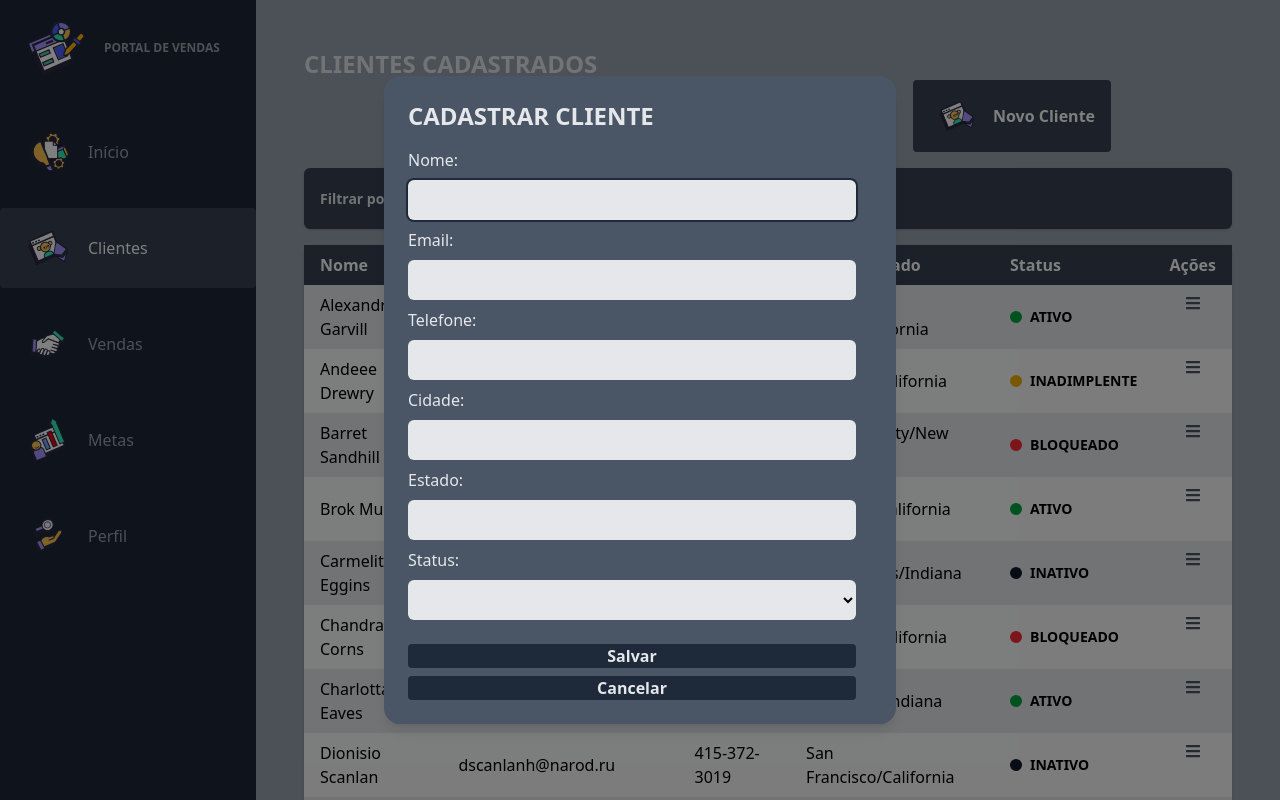
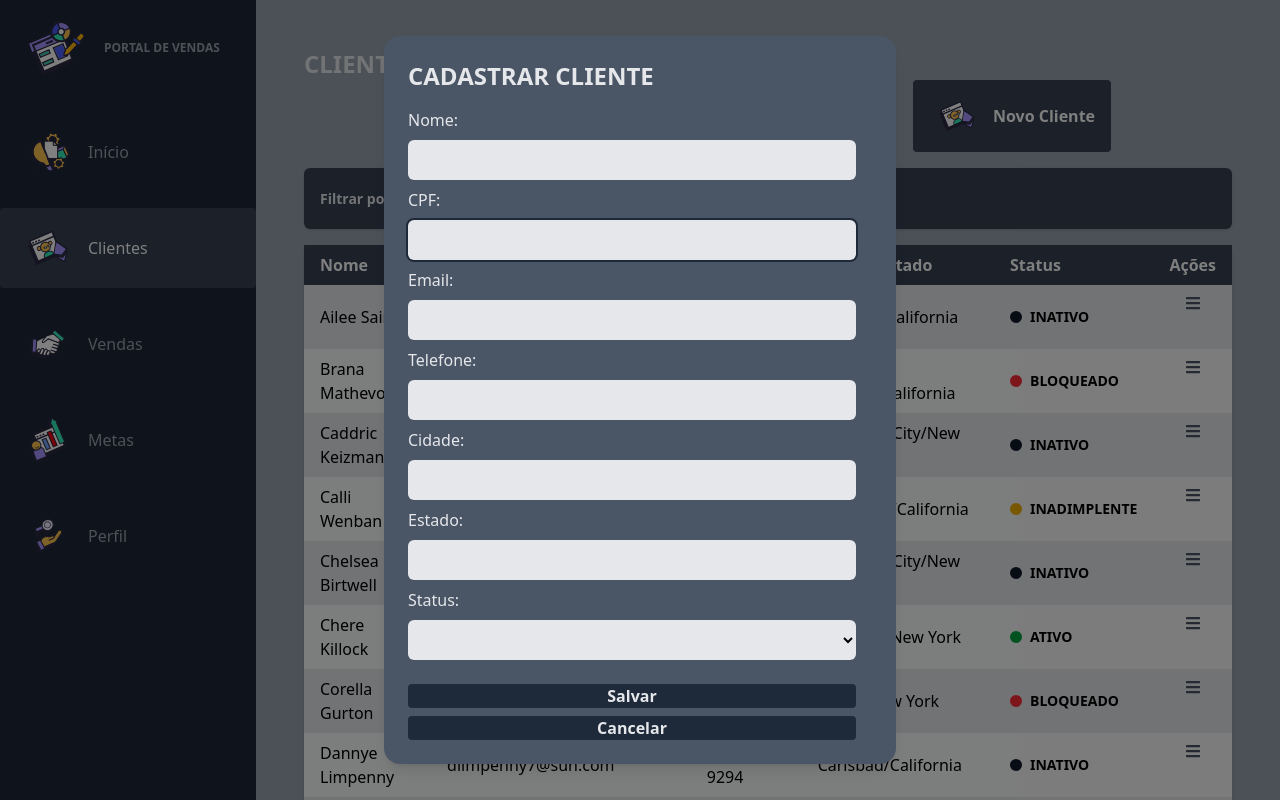
Before and after one commit to MatheusGomes00/ProjetosJS-TS-NEST-REACT, a React (Vite) app in the folder InterfaceReact/frontv1/: page /sales-track/clientes in a window 1280 px wide. Both pictures are taken after a click on the button "Novo Cliente". Built offline with nearby package versions, Linux system fonts and the light colour scheme.

Commit message:
feat: integração botão de editar cliente com o modal de edição

```diff
--- a/InterfaceReact/frontv1/src/components/clientes/ClienteModal.jsx
+++ b/InterfaceReact/frontv1/src/components/clientes/ClienteModal.jsx
@@ -4,15 +4,25 @@ import {useFormStatus} from "react-dom";
 
 
 export const ClienteModal = ({text, modalAction, onClose, cliente}) => {
+    const formRef = useRef(null);
     return (
         <div className={"fixed inset-0 flex items-center justify-center bg-black/50 z-50"}
-             onClick={onClose}
+             onClick={() => {
+                formRef.current?.reset();
+                onClose()
+            }}
         >
             <div className={"bg-gray-600 text-gray-200 rounded-2xl shadow-lg w-full max-w-lg p-6 relative"}
                  onClick={(e) => e.stopPropagation()}
             >
                 <Cabecalho text={text}/>
-                <ModalBody modalAction={modalAction} onClose={onClose} cliente={cliente} />
+                <ModalBody modalAction={modalAction} cliente={cliente}
+                    onClose={() => {
+                        formRef.current?.reset();
+                        onClose()
+                    }}
+                    formRef={formRef}
+                />
             </div>
         </div>
     )
@@ -25,9 +35,8 @@ export function InputModal({type, step, name, id, defaultValue, autoFocus}) {
     );
 }
 
-function ModalBody({modalAction, onClose, cliente}) {
+function ModalBody({modalAction, onClose, cliente, formRef}) {
     const [sucesso, setSucesso] = useState(false);
-    const formRef = useRef(null);
     const { pending } = useFormStatus();
 
     return (
@@ -41,10 +50,14 @@ function ModalBody({modalAction, onClose, cliente}) {
                         setSucesso(false);
                     }, 3000);
                 }}
-                  className={"flex flex-col gap-2 w-full max-w-md"}>
-
+                className={"flex flex-col gap-2 w-full max-w-md"}
+            >
                 <label htmlFor="nome">Nome: </label>
                 <InputModal type="text" name="nome" id="nome" autoFocus defaultValue={cliente?.nome || ""}  />
+
+                <label htmlFor="cpf">CPF: </label>
+                <InputModal type="text" name="cpf" id="cpf" autoFocus defaultValue={cliente?.cpf || ""}  />
+
 
                 <label htmlFor="email">Email: </label>
                 <InputModal type="text" name="email" id="email" defaultValue={cliente?.email || ""} />
@@ -75,7 +88,12 @@ function ModalBody({modalAction, onClose, cliente}) {
                         className="bg-gray-800 hover:bg-blue-700 text-gray-200 font-semibold rounded gap-2 mt-4">
                     {pending ? "Salvando..." : "Salvar"}
                 </button>
-                <button type="button" onClick={onClose} disabled={pending}
+                <button type="button"
+                        onClick={() => {
+                            formRef.current?.reset();
+                            onClose();
+                        }}
+                        disabled={pending}
                         className={"bg-gray-800 hover:bg-gray-400 text-gray-200 font-semibold rounded gap-2"}>
                     Cancelar
                 </button>
--- /dev/null
+++ b/InterfaceReact/frontv1/src/components/clientes/clientes.jsx
@@ -0,0 +1,114 @@
+import React, {useEffect, useState} from 'react';
+import clientesImg from "../../assets/clientes1.svg";
+import {BlueButton} from "../ui/buttons.jsx";
+import {SearchBar} from "../ui/barraPesquisa.jsx";
+import {ClienteTable} from "./ClienteTable.jsx";
+import {clientes_mock3} from "../../mocks/clientesMock.js"
+import {Pagination} from "../ui/paginacao.jsx";
+import {Cabecalho} from "../ui/heading.jsx";
+import {FiltroClienteStatus} from "../ui/filtroSection.jsx";
+import {ClienteModal} from "./ClienteModal.jsx";
+import {buscarCliente, handleNovoCliente, handleEditarCliente} from "../../services/ClienteService.js";
+import {createPortal} from "react-dom";
+
+
+const Clientes = () => {
+    const [clientes, setClientes] = useState([]);
+    const [currentPage, setCurrentPage] = useState(1);
+    const [totalPage, setTotalPage] = useState(0);
+    const [statusFiltro, setStatusFiltro] = useState("");
+    const [showModalAdicionarCliente, setShowModalAdicionarCliente] = useState(false);
+    const [showModalEditarCliente, setShowModalEditarCliente] = useState(false);
+    const [clienteSelecionado, setClienteSelecionado] = useState();
+
+    const listarClientes = async () => {
+        //const response = await handleBuscarClientes();
+        const mock = clientes_mock3(currentPage, 10);
+        setClientes(mock.data);
+        setTotalPage(mock.pagination.totalPages)
+    }
+
+    useEffect(() => {
+        // listarClientes();
+        const mock = clientes_mock3(currentPage, 10);
+        setClientes(mock.data);
+        setTotalPage(mock.pagination.totalPages)
+    }, [currentPage]);
+
+
+    useEffect(() => {
+        const mock = clientes_mock3(currentPage, 10, statusFiltro);
+        // const filtrados = mock.data.filter((cliente) => statusFiltro === "" || cliente.status === statusFiltro);
+        setClientes(mock.data);
+        setTotalPage(mock.pagination.totalPages)
+    }, [currentPage, statusFiltro]);
+
+    const handleBuscarCliente = async (valorBusca) => {
+        const response = await buscarCliente(valorBusca);
+        setClientes(response.data);
+        setTotalPage(response.pagination.totalPages);
+    }
+
+    const handleWhatsapp = (cliente) => console.log("WhatsApp:", cliente.telefone);
+    // const handleEdit = (cliente) => console.log("Editar:", cliente.nome);
+    const handleDelete = (cliente) => console.log("Excluir:", cliente.nome);
+
+    return (
+        <div className={"p-6"}>
+            <Cabecalho text="Clientes Cadastrados">
+                <div className={"flex flex-col mb-4 md:flex-row items-center justify-center gap-6 w-full"}>
+                    <SearchBar text={"Pesquisar cliente"}
+                               busca={handleBuscarCliente}
+                               voltarLista={listarClientes}
+                    />
+                    <BlueButton onClick={() => setShowModalAdicionarCliente(true)}>
+                        <img src={clientesImg} className="w-14 h-14"  alt={"icone cliente"} />
+                        Novo Cliente
+                    </BlueButton>
+                    {showModalAdicionarCliente && createPortal(
+                        <ClienteModal text={"Cadastrar Cliente"} modalAction={handleNovoCliente}
+                                      onClose={() => setShowModalAdicionarCliente(false)}
+                        />,
+                        document.getElementById('modal-root')
+                    )}
+                </div>
+                <FiltroClienteStatus
+                    selectedStatus={statusFiltro}
+                    onChange={(e) => {
+                        setStatusFiltro(e.target.value);
+                        setCurrentPage(1)
+                    }}
+                />
+            </Cabecalho>
+            <div>
+                <ClienteTable
+                    clientes={clientes}
+                    onWhatsapp={handleWhatsapp}
+                    onDelete={handleDelete}
+                    onEdit={(cliente) => {
+                        setClienteSelecionado(cliente);
+                        setShowModalEditarCliente(true);
+                    }}
+                />
+                {showModalEditarCliente && createPortal(
+                    <ClienteModal text={"Editar Cliente"} modalAction={handleEditarCliente}
+                                      onClose={() => {
+                                        setShowModalEditarCliente(false)
+                                        setClienteSelecionado(null);
+                                    }}
+                                    cliente={clienteSelecionado}
+                        />,
+                        document.getElementById('modal-root')
+                )}
+                <Pagination
+                    currentPage={currentPage}
+                    totalPages={totalPage}
+                    onPageChange={setCurrentPage}
+                />
+            </div>
+
+        </div>
+    );
+};
+
+export default Clientes;
--- a/InterfaceReact/frontv1/src/mocks/listaClientes.js
+++ b/InterfaceReact/frontv1/src/mocks/listaClientes.js
@@ -1,253 +1,253 @@
 export const ListaClientes = () => {
     return [{
-        "nome": "Madeline Sheather",
-        "email": "msheather0@parallels.com",
-        "telefone": "951-592-2387",
-        "cpf": "581-74-9330",
+  "nome": "Rachelle Espine",
+  "email": "respine0@creativecommons.org",
+  "telefone": "213-957-6473",
+  "cpf": "418.387.057-38",
   "endereco": {
-            "cidade": "Riverside",
+    "cidade": "Los Angeles",
+    "estado": "California"
+  },
+  "status": "inativo"
+}, {
+  "nome": "Corella Gurton",
+  "email": "cgurton1@state.gov",
+  "telefone": "917-334-2911",
+  "cpf": "260.710.251-14",
+  "endereco": {
+    "cidade": "Bronx",
+    "estado": "New York"
+  },
+  "status": "bloqueado"
+}, {
+  "nome": "Kayle Loades",
+  "email": "kloades2@g.co",
+  "telefone": "323-348-5956",
+  "cpf": "746.229.815-08",
+  "endereco": {
+    "cidade": "Pasadena",
     "estado": "California"
   },
   "status": "inadimplente"
 }, {
-        "nome": "Alexandre Garvill",
-        "email": "agarvill1@usa.gov",
-        "telefone": "310-620-7668",
-        "cpf": "371-10-3921",
+  "nome": "Ailee Sainer",
+  "email": "asainer3@geocities.jp",
+  "telefone": "408-110-7636",
+  "cpf": "189.405.903-59",
   "endereco": {
-            "cidade": "Garden Grove",
+    "cidade": "San Jose",
+    "estado": "California"
+  },
+  "status": "inativo"
+}, {
+  "nome": "Levin McClarence",
+  "email": "lmcclarence4@sciencedirect.com",
+  "telefone": "716-865-8272",
+  "cpf": "943.202.913-79",
+  "endereco": {
+    "cidade": "Buffalo",
+    "estado": "New York"
+  },
+  "status": "inadimplente"
+}, {
+  "nome": "Calli Wenban",
+  "email": "cwenban5@shop-pro.jp",
+  "telefone": "626-190-1756",
+  "cpf": "857.590.314-36",
+  "endereco": {
+    "cidade": "Pasadena",
+    "estado": "California"
+  },
+  "status": "inadimplente"
+}, {
+  "nome": "Elnora Asprey",
+  "email": "easprey6@wikipedia.org",
+  "telefone": "602-195-0630",
+  "cpf": "084.176.756-61",
+  "endereco": {
+    "cidade": "Mesa",
+    "estado": "Arizona"
+  },
+  "status": "ativo"
+}, {
+  "nome": "Dannye Limpenny",
+  "email": "dlimpenny7@sun.com",
+  "telefone": "760-627-9294",
+  "cpf": "855.607.389-99",
+  "endereco": {
+    "cidade": "Carlsbad",
+    "estado": "California"
+  },
+  "status": "inativo"
+}, {
+  "nome": "Peyton Dodshon",
+  "email": "pdodshon8@youtube.com",
+  "telefone": "209-943-7521",
+  "cpf": "930.762.130-79",
+  "endereco": {
+    "cidade": "Stockton",
+    "estado": "California"
+  },
+  "status": "inadimplente"
+}, {
+  "nome": "Shaughn Bogges",
+  "email": "sbogges9@t-online.de",
+  "telefone": "516-854-1572",
+  "cpf": "928.364.903-47",
+  "endereco": {
+    "cidade": "Great Neck",
+    "estado": "New York"
+  },
+  "status": "inativo"
+}, {
+  "nome": "Francois Siggs",
+  "email": "fsiggsa@linkedin.com",
+  "telefone": "805-753-2695",
+  "cpf": "999.381.503-79",
+  "endereco": {
+    "cidade": "Bakersfield",
+    "estado": "California"
+  },
+  "status": "inadimplente"
+}, {
+  "nome": "Freddy Coghlin",
+  "email": "fcoghlinb@home.pl",
+  "telefone": "520-888-1937",
+  "cpf": "713.498.589-26",
+  "endereco": {
+    "cidade": "Tucson",
+    "estado": "Arizona"
+  },
+  "status": "ativo"
+}, {
+  "nome": "Gerladina McDarmid",
+  "email": "gmcdarmidc@bizjournals.com",
+  "telefone": "334-216-9364",
+  "cpf": "499.137.793-19",
+  "endereco": {
+    "cidade": "Montgomery",
+    "estado": "Alabama"
+  },
+  "status": "inadimplente"
+}, {
+  "nome": "Yehudi de la Tremoille",
+  "email": "yded@patch.com",
+  "telefone": "650-484-0836",
+  "cpf": "708.844.712-99",
+  "endereco": {
+    "cidade": "Pasadena",
+    "estado": "California"
+  },
+  "status": "inativo"
+}, {
+  "nome": "Brana Mathevon",
+  "email": "bmathevone@de.vu",
+  "telefone": "213-407-8880",
+  "cpf": "359.970.684-52",
+  "endereco": {
+    "cidade": "Los Angeles",
+    "estado": "California"
+  },
+  "status": "bloqueado"
+}, {
+  "nome": "Elora Malek",
+  "email": "emalekf@webnode.com",
+  "telefone": "323-775-9109",
+  "cpf": "388.916.293-80",
+  "endereco": {
+    "cidade": "Los Angeles",
     "estado": "California"
   },
   "status": "ativo"
 }, {
-        "nome": "Kirsteni Mithon",
-        "email": "kmithon2@examiner.com",
-        "telefone": "212-943-3124",
-        "cpf": "430-25-3760",
+  "nome": "Caddric Keizman",
+  "email": "ckeizmang@alexa.com",
+  "telefone": "917-552-7281",
+  "cpf": "349.781.271-90",
   "endereco": {
     "cidade": "New York City",
     "estado": "New York"
   },
   "status": "inativo"
 }, {
-        "nome": "Orlan Perroni",
-        "email": "operroni3@tmall.com",
-        "telefone": "805-468-3967",
-        "cpf": "817-67-7437",
+  "nome": "Hamish Safont",
+  "email": "hsafonth@addtoany.com",
+  "telefone": "323-522-5357",
+  "cpf": "152.078.428-27",
   "endereco": {
-            "cidade": "San Luis Obispo",
+    "cidade": "Los Angeles",
+    "estado": "California"
+  },
+  "status": "inadimplente"
+}, {
+  "nome": "Gerri Silver",
+  "email": "gsilveri@businesswire.com",
+  "telefone": "949-117-1574",
+  "cpf": "117.335.311-54",
+  "endereco": {
+    "cidade": "Huntington Beach",
     "estado": "California"
   },
   "status": "ativo"
 }, {
-        "nome": "Lesli Eddie",
-        "email": "leddie4@qq.com",
-        "telefone": "408-329-7233",
-        "cpf": "654-87-0873",
+  "nome": "Ganny McQuirk",
+  "email": "gmcquirkj@chicagotribune.com",
+  "telefone": "212-664-3364",
+  "cpf": "500.880.613-16",
+  "endereco": {
+    "cidade": "Jamaica",
+    "estado": "New York"
+  },
+  "status": "bloqueado"
+}, {
+  "nome": "Rolando MacKellen",
+  "email": "rmackellenk@histats.com",
+  "telefone": "626-527-6677",
+  "cpf": "527.709.309-97",
+  "endereco": {
+    "cidade": "Pasadena",
+    "estado": "California"
+  },
+  "status": "ativo"
+}, {
+  "nome": "Chere Killock",
+  "email": "ckillockl@ezinearticles.com",
+  "telefone": "917-661-7002",
+  "cpf": "916.729.128-12",
+  "endereco": {
+    "cidade": "Brooklyn",
+    "estado": "New York"
+  },
+  "status": "ativo"
+}, {
+  "nome": "Chelsea Birtwell",
+  "email": "cbirtwellm@businesswire.com",
+  "telefone": "646-843-6300",
+  "cpf": "174.639.563-90",
+  "endereco": {
+    "cidade": "New York City",
+    "estado": "New York"
+  },
+  "status": "inativo"
+}, {
+  "nome": "Madge Ohrtmann",
+  "email": "mohrtmannn@globo.com",
+  "telefone": "408-720-4387",
+  "cpf": "868.412.582-22",
   "endereco": {
     "cidade": "San Jose",
     "estado": "California"
   },
-        "status": "ativo"
-    }, {
-        "nome": "Charlotta Eaves",
-        "email": "ceaves5@foxnews.com",
-        "telefone": "812-983-7961",
-        "cpf": "564-32-2148",
-        "endereco": {
-            "cidade": "Evansville",
-            "estado": "Indiana"
-        },
-        "status": "ativo"
-    }, {
-        "nome": "Horst Harper",
-        "email": "hharper6@webs.com",
-        "telefone": "916-142-6103",
-        "cpf": "601-46-9428",
-        "endereco": {
-            "cidade": "Sacramento",
-            "estado": "California"
-        },
-        "status": "ativo"
-    }, {
-        "nome": "Hana Stearne",
-        "email": "hstearne7@blinklist.com",
-        "telefone": "858-982-5792",
-        "cpf": "805-78-5314",
-        "endereco": {
-            "cidade": "San Diego",
-            "estado": "California"
-        },
   "status": "inadimplente"
 }, {
-        "nome": "Sheila-kathryn Harmson",
-        "email": "sharmson8@smugmug.com",
-        "telefone": "212-960-8527",
-        "cpf": "347-69-3065",
-        "endereco": {
-            "cidade": "New York City",
-            "estado": "New York"
-        },
-        "status": "inadimplente"
-    }, {
-        "nome": "Chandra Corns",
-        "email": "ccorns9@theatlantic.com",
-        "telefone": "909-609-8879",
-        "cpf": "286-46-0481",
-        "endereco": {
-            "cidade": "Pomona",
-            "estado": "California"
-        },
-        "status": "bloqueado"
-    }, {
-        "nome": "Barret Sandhill",
-        "email": "bsandhilla@guardian.co.uk",
-        "telefone": "212-690-5368",
-        "cpf": "123-78-9810",
-        "endereco": {
-            "cidade": "New York City",
-            "estado": "New York"
-        },
-        "status": "bloqueado"
-    }, {
-        "nome": "Jaquith Caffery",
-        "email": "jcafferyb@tiny.cc",
-        "telefone": "626-389-3764",
-        "cpf": "868-38-2321",
-        "endereco": {
-            "cidade": "Pasadena",
-            "estado": "California"
-        },
-        "status": "inadimplente"
-    }, {
-        "nome": "Isabella Duly",
-        "email": "idulyc@google.fr",
-        "telefone": "315-379-9538",
-        "cpf": "569-74-2643",
-        "endereco": {
-            "cidade": "Utica",
-            "estado": "New York"
-        },
-        "status": "ativo"
-    }, {
-        "nome": "Sigismundo Foan",
-        "email": "sfoand@wikispaces.com",
-        "telefone": "317-725-6147",
-        "cpf": "304-10-0626",
-        "endereco": {
-            "cidade": "Indianapolis",
-            "estado": "Indiana"
-        },
-        "status": "inativo"
-    }, {
-        "nome": "Pooh Siemens",
-        "email": "psiemense@hp.com",
-        "telefone": "562-304-1363",
-        "cpf": "633-38-0685",
-        "endereco": {
-            "cidade": "Anaheim",
-            "estado": "California"
-        },
-        "status": "inativo"
-    }, {
-        "nome": "Andeee Drewry",
-        "email": "adrewryf@forbes.com",
-        "telefone": "510-134-9418",
-        "cpf": "585-61-0181",
+  "nome": "Olenolin Cordet",
+  "email": "ocordeto@home.pl",
+  "telefone": "415-210-9532",
+  "cpf": "222.026.030-51",
   "endereco": {
     "cidade": "Oakland",
     "estado": "California"
   },
-        "status": "inadimplente"
-    }, {
-        "nome": "Brok Muskett",
-        "email": "bmuskettg@aboutads.info",
-        "telefone": "818-347-1295",
-        "cpf": "793-54-7400",
-        "endereco": {
-            "cidade": "Glendale",
-            "estado": "California"
-        },
-        "status": "ativo"
-    }, {
-        "nome": "Dionisio Scanlan",
-        "email": "dscanlanh@narod.ru",
-        "telefone": "415-372-3019",
-        "cpf": "311-36-1905",
-        "endereco": {
-            "cidade": "San Francisco",
-            "estado": "California"
-        },
-        "status": "inativo"
-    }, {
-        "nome": "Noach Clappson",
-        "email": "nclappsoni@google.com.br",
-        "telefone": "408-142-3759",
-        "cpf": "800-60-3622",
-        "endereco": {
-            "cidade": "San Jose",
-            "estado": "California"
-        },
-        "status": "ativo"
-    }, {
-        "nome": "Gordan Soper",
-        "email": "gsoperj@typepad.com",
-        "telefone": "213-388-5694",
-        "cpf": "368-73-1428",
-        "endereco": {
-            "cidade": "Los Angeles",
-            "estado": "California"
-        },
-        "status": "ativo"
-    }, {
-        "nome": "Hanan Traut",
-        "email": "htrautk@oakley.com",
-        "telefone": "626-891-0902",
-        "cpf": "757-13-6393",
-        "endereco": {
-            "cidade": "Burbank",
-            "estado": "California"
-        },
   "status": "bloqueado"
-    }, {
-        "nome": "Carmelita Eggins",
-        "email": "cegginsl@spotify.com",
-        "telefone": "317-507-9807",
-        "cpf": "486-97-2500",
-        "endereco": {
-            "cidade": "Indianapolis",
-            "estado": "Indiana"
-        },
-        "status": "inativo"
-    }, {
-        "nome": "Joellyn Lossman",
-        "email": "jlossmanm@qq.com",
-        "telefone": "315-804-8711",
-        "cpf": "621-80-9358",
-        "endereco": {
-            "cidade": "Utica",
-            "estado": "New York"
-        },
-        "status": "inativo"
-    }, {
-        "nome": "Lexie Riguard",
-        "email": "lriguardn@wp.com",
-        "telefone": "646-771-2459",
-        "cpf": "226-28-4032",
-        "endereco": {
-            "cidade": "New York City",
-            "estado": "New York"
-        },
-        "status": "inadimplente"
-    }, {
-        "nome": "Ferdinanda Preddle",
-        "email": "fpreddleo@xinhuanet.com",
-        "telefone": "732-652-9750",
-        "cpf": "722-03-4356",
-        "endereco": {
-            "cidade": "New Brunswick",
-            "estado": "New Jersey"
-        },
-        "status": "inadimplente"
 }];
 }
--- a/InterfaceReact/frontv1/src/services/ClienteService.js
+++ b/InterfaceReact/frontv1/src/services/ClienteService.js
@@ -1,6 +1,7 @@
 export async function salvarCliente(formData) {
     const novoCliente = {
         nome: formData.get("nome"),
+        cpf: formData.get("cpf"),
         email: formData.get("email"),
         telefono: formData.get("telefone"),
         endereco: {
@@ -38,3 +39,7 @@ export async function buscarCliente(nome) {
         }
     }
 }
+
+export async function handleEditarCliente(formData) {
+    console.log("Editando cliente CPF: ", JSON.stringify(formData.get("cpf")));
+}
```
Lines whose indentation alone changed are shown as unchanged.
